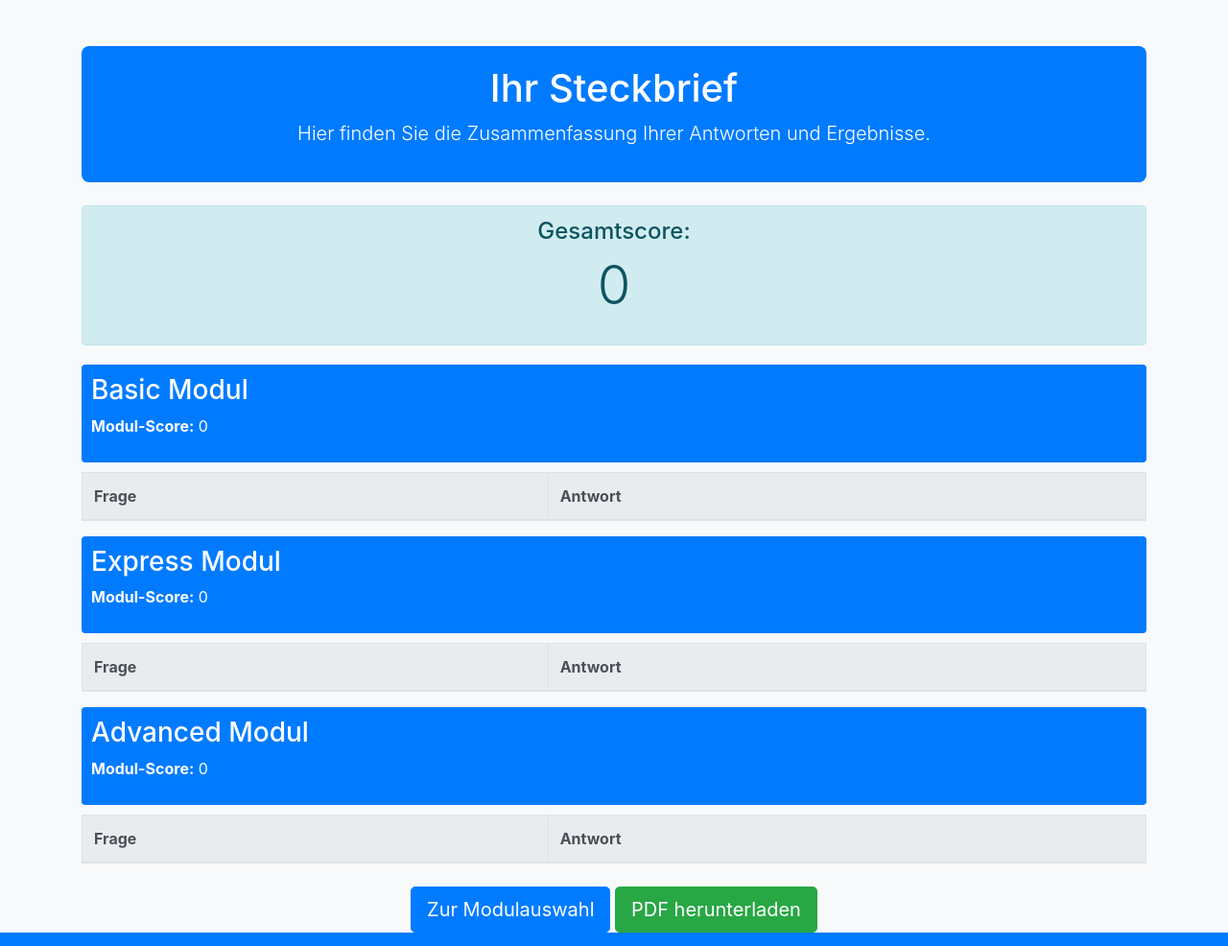
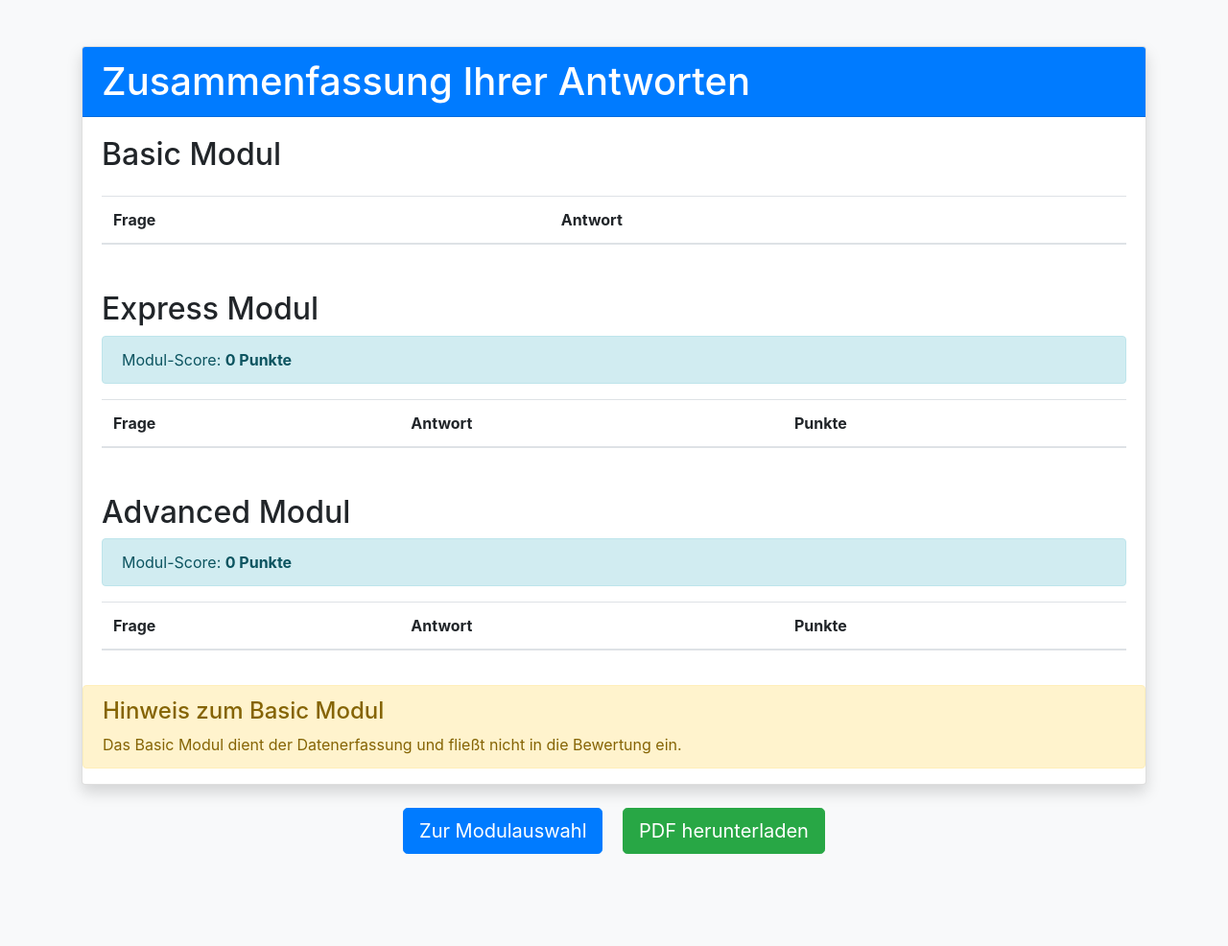
Before and after one commit to iGodmovement/BA, a Flask app: page /summary/ in a window 1280 px wide. Shown: the whole page at 96% size. Run offline with Flask 3, Linux system fonts and the light colour scheme; data comes from the database, SQL or seed files in the repository; lists and menus that the app fills with data are empty; some libraries are stand-ins or nearby versions.

Commit message:
Modul-Score Berechnung

```diff
--- a/app.py
+++ b/app.py
@@ -39,14 +39,21 @@ class Answer(db.Model):
     score = db.Column(db.Integer, nullable=True)
 
 def get_questions(module):
-    return Question.query.filter_by(module=module).all()
+    questions = Question.query.filter_by(module=module).all()
+    if not questions:
+        abort(404, description="Keine Fragen für dieses Modul gefunden")
+    return questions
 
-def calculate_module_score(answers):
+def calculate_module_score(answers, module):  # Modul-Parameter hinzufügen
+    if module == 'Basic':
+        return 0  # Basic-Modul gibt immer 0 Punkte
     module_score = 0
     for question_id, answer in answers.items():
         if isinstance(answer, dict) and answer.get('score') is not None:
             module_score += answer['score']
     return module_score
+
+
 
 def resize_image(image_path, size=(300, 300)):
     with Image.open(image_path) as img:
@@ -106,6 +113,12 @@ def basic_quiz():
 def choose_module():
     if request.method == 'POST':
         selected_module = request.form.get('module')
+
+        # Session-Daten für das Modul zurücksetzen
+        session.pop(f'{selected_module.lower()}_answers', None)
+        session.pop('question_index', None)
+        session.pop('answers', None)
+
         return redirect(url_for('quiz', module=selected_module))
     return render_template('choose_module.html')
 
@@ -114,28 +127,35 @@ def quiz(module):
     questions = get_questions(module)
     total_questions = len(questions)
 
+    # Session-Initialisierung mit Default-Werten
     if 'question_index' not in session or session.get('module') != module:
         session['question_index'] = 0
         session['answers'] = {}
         session['module'] = module
 
-    question_index = session['question_index']
+    question_index = session.get('question_index', 0)
+    question = None  # Initialisierung hinzugefügt
 
     if request.method == 'POST':
-        question = questions[question_index]
+        if not questions or question_index >= total_questions:
+            return redirect(url_for('summary'))
+
+        try:
+            question = questions[question_index]
+        except IndexError:
+            return redirect(url_for('summary'))
+
+        # Antwortverarbeitung (existierender Code)
         answer_data = {}
-
         if question.answers:
             answer_id = request.form.get('answer')
             answer = Answer.query.get(answer_id)
-
-            # Spezialbehandlung für Bildfrage
+            # Bildfrage-Spezialbehandlung
             if "Welche Form oder Kontur gleicht dein Gebäude am ehesten?" in question.text:
                 bild_nummer = answer.text.split()[-1]
                 answer_data['text'] = IMAGE_TERMS.get(bild_nummer, 'Unbekannte Form')
             else:
                 answer_data['text'] = answer.text
-
             answer_data['score'] = answer.score
         else:
             answer_data['text'] = request.form.get('free_text')
@@ -150,7 +170,15 @@ def quiz(module):
 
         return redirect(url_for('quiz', module=module))
 
-    question = questions[question_index]
+    # GET-Request Handling mit Fehlerprüfung
+    if not questions:
+        abort(404, description="Keine Fragen für dieses Modul gefunden")
+
+    try:
+        question = questions[question_index]
+    except IndexError:
+        return redirect(url_for('summary'))
+
     return render_template(
         f'{module.lower()}_quiz.html',
         question=question,
@@ -173,42 +201,34 @@ def upload_image():
 
 @app.route('/summary/')
 def summary():
-    # Antworten aus allen Modulen abrufen
     basic_answers = session.get('basic_answers', {})
     express_answers = session.get('express_answers', {})
     advanced_answers = session.get('advanced_answers', {})
 
-    # Alle Antworten und Modul-Scores sammeln
-    all_answers = {
+    module_scores = {
+        'Basic': calculate_module_score(basic_answers, 'Basic'),  # Mit Modulnamen
+        'Express': calculate_module_score(express_answers, 'Express'),
+        'Advanced': calculate_module_score(advanced_answers, 'Advanced')
+    }
+
+    total_score = module_scores['Express'] + module_scores['Advanced']
+
+    session['all_answers'] = {
         'Basic': basic_answers,
         'Express': express_answers,
         'Advanced': advanced_answers
     }
 
-    module_scores = {
-        'Basic': calculate_module_score(basic_answers),
-        'Express': calculate_module_score(express_answers),
-        'Advanced': calculate_module_score(advanced_answers)
-    }
-
-    # Gesamtscore berechnen
-    total_score = sum(module_scores.values())
-
-    # Daten in der Session speichern (für PDF-Export)
-    session['all_answers'] = all_answers
-    session['module_scores'] = module_scores
-    session['total_score'] = total_score
-
-    # Fragen aus der Datenbank abrufen
     questions = {str(q.id): q for q in Question.query.all()}
 
     return render_template(
         'summary.html',
-        all_answers=all_answers,
+        all_answers=session['all_answers'],
         module_scores=module_scores,
         total_score=total_score,
         questions=questions
     )
+
 
 
 
--- a/templates/summary.html
+++ b/templates/summary.html
@@ -4,116 +4,89 @@
     <meta charset="UTF-8">
     <meta name="viewport" content="width=device-width, initial-scale=1.0">
     <title>Zusammenfassung</title>
-    <!-- Bootstrap CSS -->
     <link href="https://stackpath.bootstrapcdn.com/bootstrap/4.5.2/css/bootstrap.min.css" rel="stylesheet">
-    <!-- Custom CSS -->
     <style>
-        body {
+        .subtitle-row {
             background-color: #f8f9fa;
+            font-weight: bold;
+            text-align: center;
         }
-        .summary-header {
-            background-color: #007bff;
-            color: white;
-            padding: 20px;
-            border-radius: 8px;
-        }
-        .table-container {
-            margin-top: 20px;
-        }
-        .module-title {
-            background-color: #007bff;
-            color: white;
-            padding: 10px;
-            border-radius: 4px;
-            margin-bottom: 10px;
-        }
-        .btn-download {
-            background-color: #28a745;
-            color: white;
+        .table th, .table td {
+            vertical-align: middle;
         }
     </style>
 </head>
-<body>
+<body class="bg-light">
+    <div class="container py-5">
+        <div class="card shadow">
+            <div class="card-header bg-primary text-white">
+                <h1 class="mb-0">Zusammenfassung Ihrer Antworten</h1>
+            </div>
+            <div class="card-body">
 
-    <!-- Header -->
-    <div class="container mt-5">
-        <div class="summary-header text-center">
-            <h1>Ihr Steckbrief</h1>
-            <p class="lead">Hier finden Sie die Zusammenfassung Ihrer Antworten und Ergebnisse.</p>
-        </div>
-    </div>
-
-    <!-- Gesamtscore -->
-    <div class="container mt-4">
-        <div class="alert alert-info text-center">
-            <h4>Gesamtscore:</h4>
-            <p class="display-4">{{ total_score }}</p>
-        </div>
-    </div>
-
-    <!-- Modulübersicht -->
-    <div class="container table-container">
-        {% for module, answers in all_answers.items() %}
-            <div class="module-title">
-                <h3>{{ module }} Modul</h3>
-                <p><strong>Modul-Score:</strong> {{ module_scores[module] }}</p>
-            </div>
-
-            <!-- Tabelle für Fragen und Antworten -->
-            <table class="table table-bordered table-striped">
-                <thead class="thead-light">
+                <!-- Basic Modul -->
+                <h2 class="mb-4">Basic Modul</h2>
+                <table class="table table-striped">
+                    <thead>
                     <tr>
-                        <th scope="col">Frage</th>
-                        <th scope="col">Antwort</th>
-                        {% if module_scores[module] %}
-                            <th scope="col">Punkte</th>
-                        {% endif %}
+                        <th>Frage</th>
+                        <th>Antwort</th>
                     </tr>
                     </thead>
                     <tbody>
-                    {% set current_subtitle = None %}
-                    {% for question_id, answer in answers.items() %}
-                        <!-- Neue Zeile für jede Frage -->
-                        {% if questions[question_id].subtitle and questions[question_id].subtitle != current_subtitle %}
-                            <!-- Untertitel als Gruppierung -->
-                            {% set current_subtitle = questions[question_id].subtitle %}
-                            <tr class="table-primary">
-                                <td colspan="{% if module_scores[module] %}3{% else %}2{% endif %}">
-                                    {{ current_subtitle }}
-                                </td>
-                            </tr>
-                        {% endif %}
+                    {% for question_id, answer in all_answers['Basic'].items() %}
                     <tr>
                         <td>{{ questions[question_id].text }}</td>
+                        <td>{{ answer.text }}</td>
+                    </tr>
+                    {% endfor %}
+                    </tbody>
+                </table>
 
-                            <!-- Antwort -->
-                            {% if "Welche Form oder Kontur gleicht dein Gebäude am ehesten?" in questions[question_id].text %}
+                <!-- Express und Advanced Module -->
+                {% for module in ['Express', 'Advanced'] %}
+                <h2 class="mt-5">{{ module }} Modul</h2>
+                <div class="alert alert-info">
+                    Modul-Score: <strong>{{ module_scores[module] }} Punkte</strong>
+                </div>
+
+                <table class="table table-striped">
+                    <thead>
+                    <tr>
+                        <th>Frage</th>
+                        <th>Antwort</th>
+                        <th>Punkte</th>
+                    </tr>
+                    </thead>
+                    <tbody>
+                    {% for question_id, answer in all_answers[module].items() %}
+                    <tr>
+                        <td>{{ questions[question_id].text }}</td>
                         <td>{{ answer.text }}</td>
-                            {% else %}
-                                <td>{{ answer.text }}</td>
-                            {% endif %}
-
-                            <!-- Punkte (falls vorhanden) -->
-                            {% if answer.score is not none %}
-                                <td>{{ answer.score }}</td>
-                            {% endif %}
+                        <td>{% if answer.score is not none %}{{ answer.score }}{% else %}-{% endif %}</td>
                     </tr>
                     {% endfor %}
                     </tbody>
                 </table>
                 {% endfor %}
             </div>
+            <!-- Basic Modul Hinweis -->
+<div class="alert alert-warning">
+    <h4 class="alert-heading">Hinweis zum Basic Modul</h4>
+    <p class="mb-0">Das Basic Modul dient der Datenerfassung und fließt nicht in die Bewertung ein.</p>
+</div>
+        </div>
 
-    <!-- PDF Download Button -->
-    <div class="container text-center mt-4">
-        <a href="/choose_module" class="btn btn-primary btn-lg">Zur Modulauswahl</a>
+        <!-- Buttons -->
+        <div class="text-center mt-4 mb-5">
+            <a href="/choose_module" class="btn btn-primary btn-lg mr-3">Zur Modulauswahl</a>
             <a href="/download_pdf" class="btn btn-success btn-lg">PDF herunterladen</a>
+        </div>
     </div>
 
     <!-- Bootstrap JS -->
     <script src="https://code.jquery.com/jquery-3.5.1.slim.min.js"></script>
     <script src="https://cdn.jsdelivr.net/npm/popper.js@1.16.1/dist/umd/popper.min.js"></script>
     <script src="https://stackpath.bootstrapcdn.com/bootstrap/4.5.2/js/bootstrap.min.js"></script>
-
 </body>
 </html>
```
Lines whose indentation alone changed are shown as unchanged.
